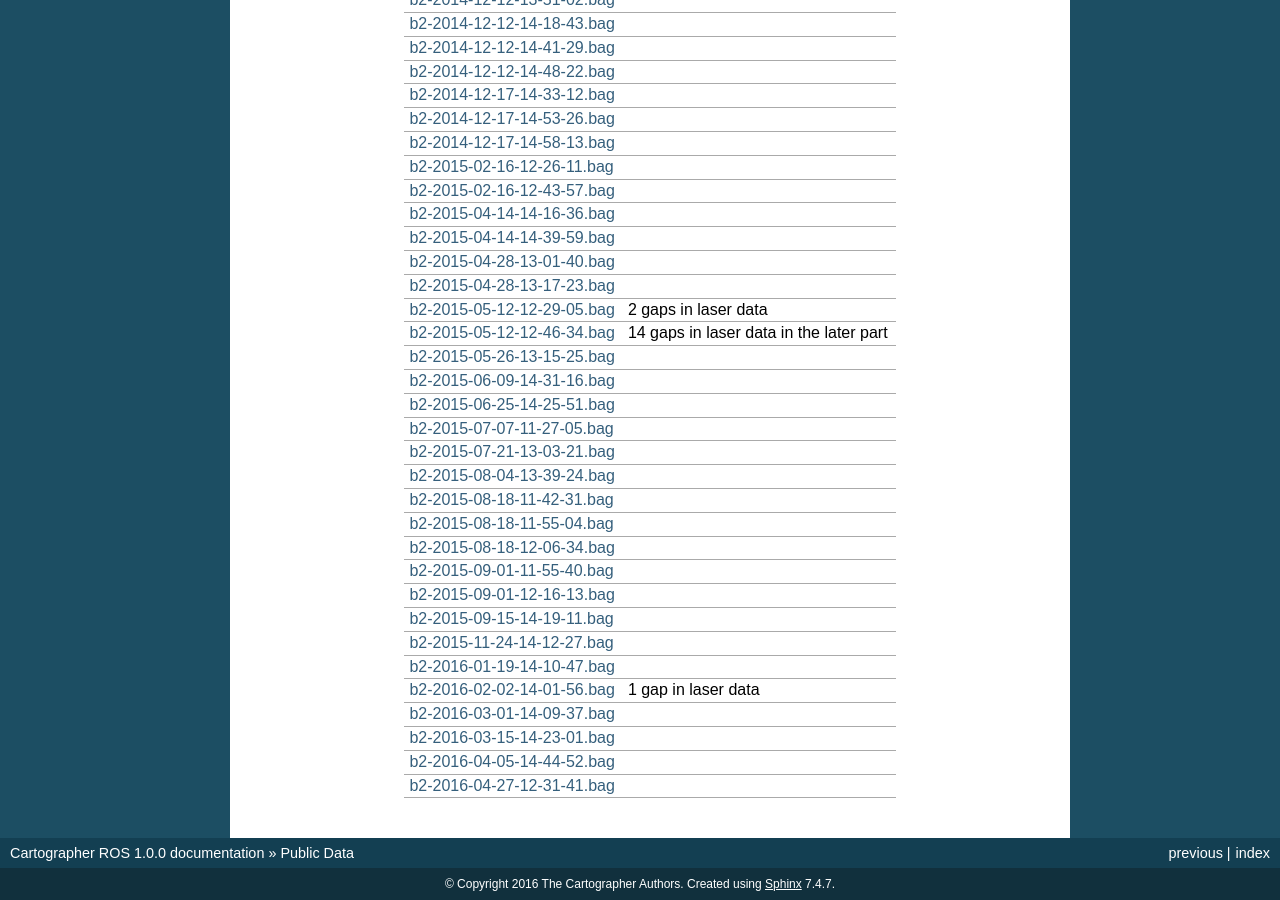
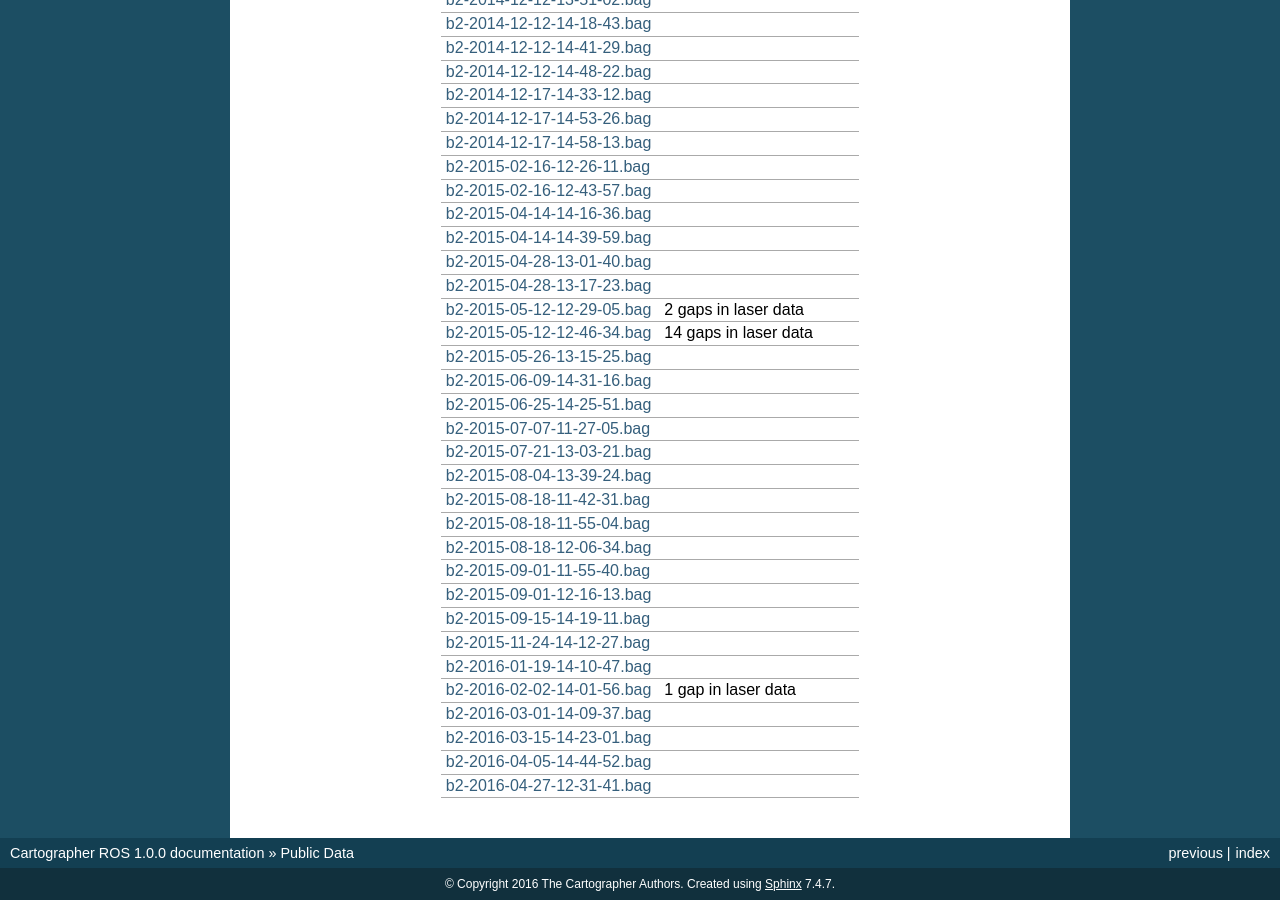
Before and after one commit to cartographer-project/cartographer_ros, a Sphinx documentation site: the page built from docs/source/data.rst, in a window 1280 px wide and 900 px high, scrolled down 1052 px. Built offline with Sphinx 7.4.7, drawn with Linux system fonts in a browser that asks for light colours.

Commit message:
Addressed reviewer comment.

```diff
--- a/docs/source/data.rst
+++ b/docs/source/data.rst
@@ -42,9 +42,9 @@
 Each bag contains data from an IMU, data from a horizontal LIDAR intended for 2D
 SLAM, and data from an additional vertical (i.e. push broom) LIDAR.
 
-=================================================================================================================================== ==================
-`ROS Bag <http://wiki.ros.org/Bags>`_                                                                                                                          Known Issues
-=================================================================================================================================== ==================
+=================================================================================================================================== ==========================================
+`ROS Bag <http://wiki.ros.org/Bags>`_                                                                                               Known Issues
+=================================================================================================================================== ==========================================
 `b0-2014-07-11-10-58-16.bag <https://storage.googleapis.com/cartographer-public-data/bags/backpack_2d/b0-2014-07-11-10-58-16.bag>`_
 `b0-2014-07-11-11-00-49.bag <https://storage.googleapis.com/cartographer-public-data/bags/backpack_2d/b0-2014-07-11-11-00-49.bag>`_
 `b0-2014-07-21-12-42-53.bag <https://storage.googleapis.com/cartographer-public-data/bags/backpack_2d/b0-2014-07-21-12-42-53.bag>`_
@@ -81,7 +81,7 @@
 `b2-2015-04-28-13-01-40.bag <https://storage.googleapis.com/cartographer-public-data/bags/backpack_2d/b2-2015-04-28-13-01-40.bag>`_
 `b2-2015-04-28-13-17-23.bag <https://storage.googleapis.com/cartographer-public-data/bags/backpack_2d/b2-2015-04-28-13-17-23.bag>`_
 `b2-2015-05-12-12-29-05.bag <https://storage.googleapis.com/cartographer-public-data/bags/backpack_2d/b2-2015-05-12-12-29-05.bag>`_ 2 gaps in laser data
-`b2-2015-05-12-12-46-34.bag <https://storage.googleapis.com/cartographer-public-data/bags/backpack_2d/b2-2015-05-12-12-46-34.bag>`_ 14 gaps in laser data in the later part
+`b2-2015-05-12-12-46-34.bag <https://storage.googleapis.com/cartographer-public-data/bags/backpack_2d/b2-2015-05-12-12-46-34.bag>`_ 14 gaps in laser data
 `b2-2015-05-26-13-15-25.bag <https://storage.googleapis.com/cartographer-public-data/bags/backpack_2d/b2-2015-05-26-13-15-25.bag>`_
 `b2-2015-06-09-14-31-16.bag <https://storage.googleapis.com/cartographer-public-data/bags/backpack_2d/b2-2015-06-09-14-31-16.bag>`_
 `b2-2015-06-25-14-25-51.bag <https://storage.googleapis.com/cartographer-public-data/bags/backpack_2d/b2-2015-06-25-14-25-51.bag>`_
@@ -101,4 +101,4 @@
 `b2-2016-03-15-14-23-01.bag <https://storage.googleapis.com/cartographer-public-data/bags/backpack_2d/b2-2016-03-15-14-23-01.bag>`_
 `b2-2016-04-05-14-44-52.bag <https://storage.googleapis.com/cartographer-public-data/bags/backpack_2d/b2-2016-04-05-14-44-52.bag>`_
 `b2-2016-04-27-12-31-41.bag <https://storage.googleapis.com/cartographer-public-data/bags/backpack_2d/b2-2016-04-27-12-31-41.bag>`_
-=================================================================================================================================== ==================
+=================================================================================================================================== ==========================================
```
